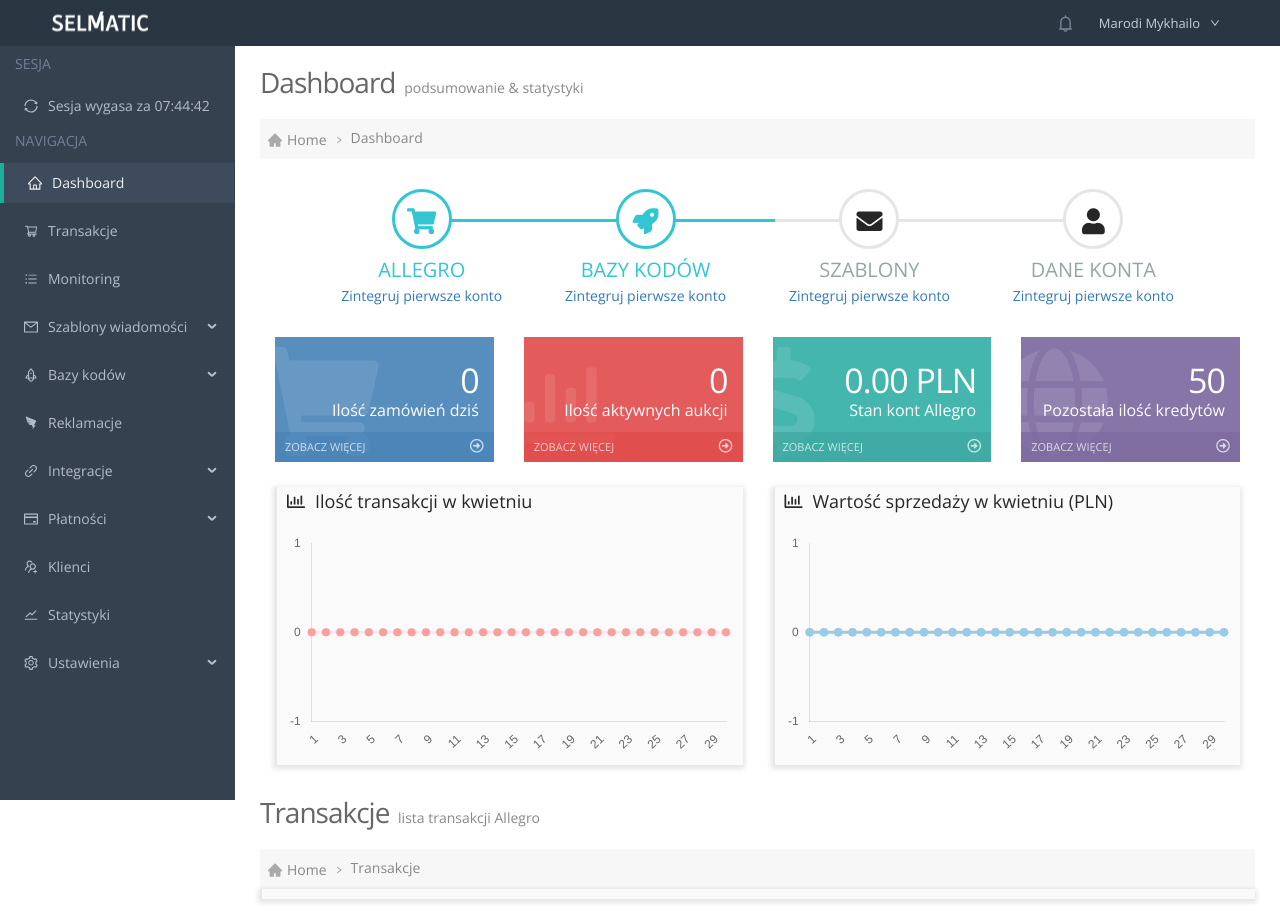
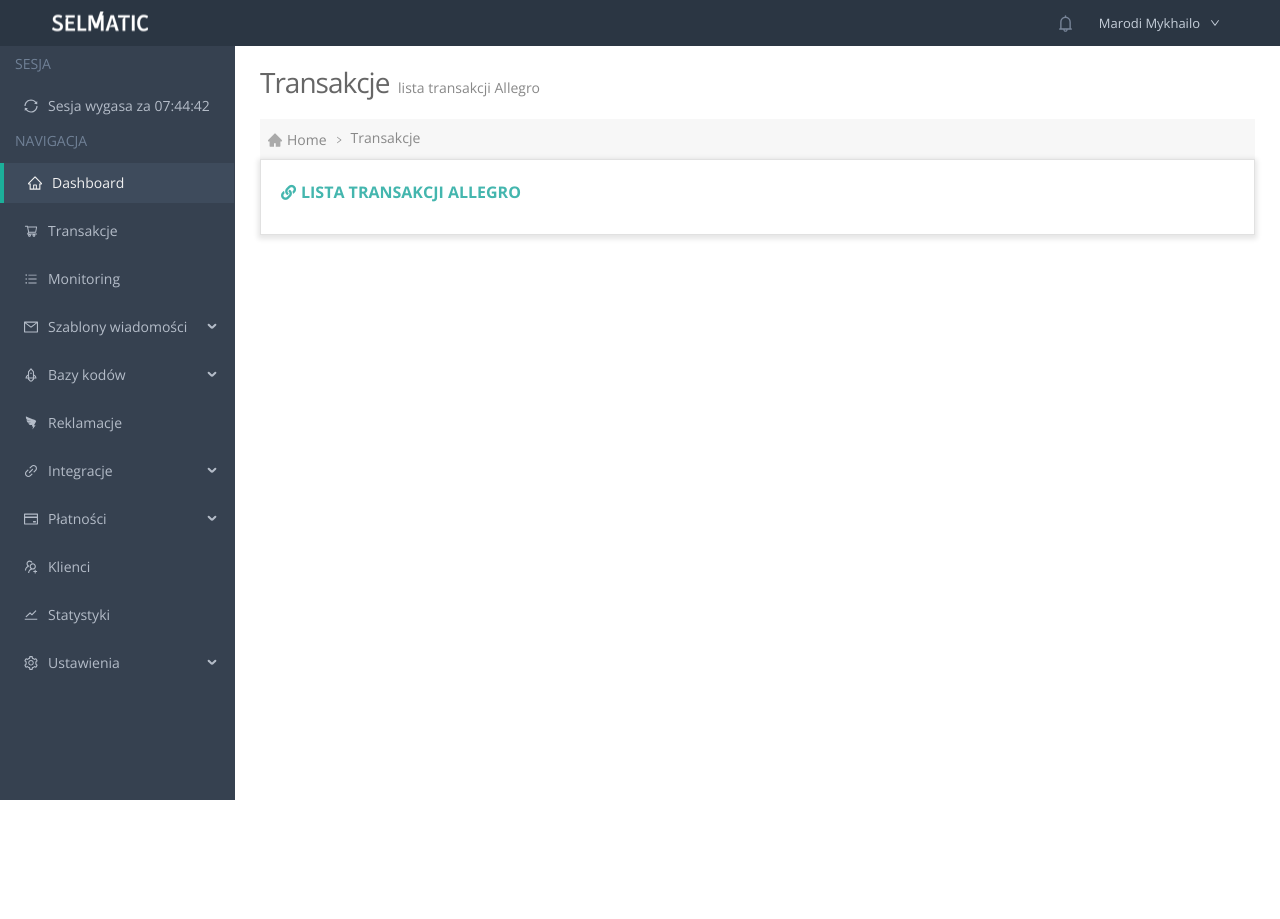
Before and after one commit to marodi-mykhailo/selmatic, a React (Create React App) app: page / in a window 1280 px wide. After the commit the page ends 800 px from the top, so only its background shows below. Built offline with nearby package versions, Linux system fonts and the light colour scheme.

Commit message:
added contentBox, added lodash

```diff
--- a/package.json
+++ b/package.json
@@ -15,6 +15,7 @@
     "@types/uuid": "^8.3.0",
     "antd": "^4.15.2",
     "chart.js": "^3.2.0",
+    "lodash": "^4.17.21",
     "react": "^17.0.2",
     "react-chartjs-2": "^3.0.3",
     "react-dom": "^17.0.2",
--- a/src/App.scss
+++ b/src/App.scss
@@ -68,13 +68,3 @@
     }
   }
 }
-
-/// CONTENT-BOX STYLES ///
-
-.content-box{
-  width: 100%;
-  background-color: #fafafa;
-  padding: 0 10px 10px;
-  border-left: 2px solid #e6e9ec;
-  box-shadow: 0px 2px 5px 2px rgba(0, 0, 0, .1);
-}
--- a/src/App.tsx
+++ b/src/App.tsx
@@ -20,7 +20,7 @@ function App() {
                 <Content style={{marginLeft: isCollapsed ? "80px" : "235px"}}
                          className={"content"}
                 >
-                    <Dashboard/>
+                    {/*<Dashboard/>*/}
                     <Transactions/>
                 </Content>
             </Layout>
--- a/src/pages/Transakcje/Transakcje.tsx
+++ b/src/pages/Transakcje/Transakcje.tsx
@@ -3,6 +3,7 @@ import './Transakcje.scss';
 import MBreadcrumb, {MBreadcrumbItemType} from "../../components/MBreadcrumb/MBreadcrumb";
 import {v1} from "uuid";
 import PageTitle from "../../components/PageTitle/PageTitle";
+import ContentBox from "../../components/ContentBox/ContentBox";
 
 const steps: Array<MBreadcrumbItemType> = [{
     id: v1(),
@@ -15,7 +16,7 @@ const Transactions = () => {
         <div>
             <PageTitle title={"Transakcje"} subtitle={"lista transakcji Allegro"}/>
             <MBreadcrumb steps={steps}/>
-            <div className={"content-box"}></div>
+            <ContentBox title={"LISTA TRANSAKCJI ALLEGRO"} className={"light"}/>
         </div>
     );
 };
```
